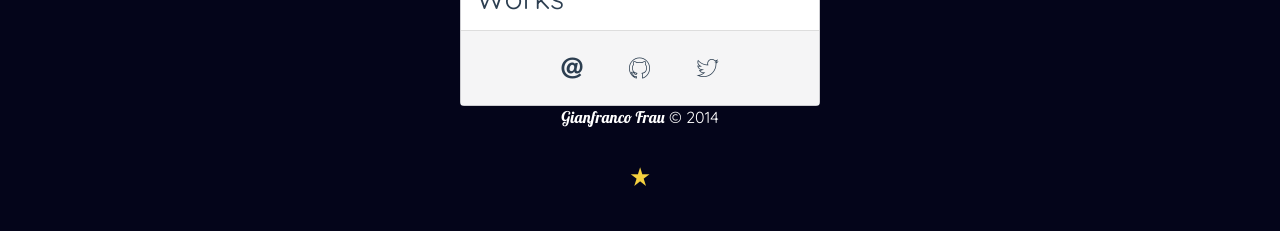
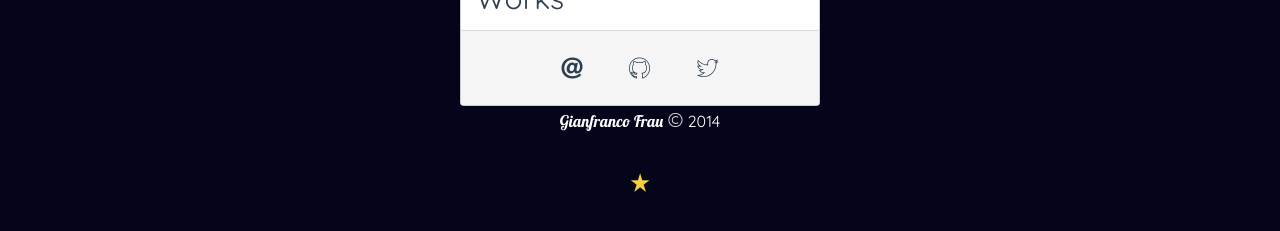
Before and after one commit to GianfrancoFrau/GianfrancoFrau.github.io, a Jekyll site: the page built from index.html, in a window 1280 px wide. Shown: the part 405-636 px from the top of the page. Built offline with Jekyll 4.4.1, drawn with Linux system fonts in a browser that asks for light colours; some web fonts are replaced.

Commit message:
fixing fonts

```diff
--- a/_includes/footer.html
+++ b/_includes/footer.html
@@ -2,9 +2,10 @@
 	<div class="row">
 	<div class="col-sm-4 col-sm-offset-4 text-center">
 		<div id="footer">
-    		<span id="copy" class="lobster">Gianfranco Frau</span> &copy; 2014
+    		<span id="copy" class="lobster">Gianfranco Frau</span>
+    		<a href="https://github.com/GianfrancoFrau/GianfrancoFrau.github.io/blob/master/licence.md" id="licence-link" target="_blank">&copy;</a> 2014
     		<span id="credits" class="text-center">
-    			<a href="#" data-toggle="popover"><i class="ion-star"></i></button>
+    			<a href="#" data-toggle="popover"><i class="ion-star"></i></a>
     		</span>
 		</div>
 	</div>
--- a/_includes/head.html
+++ b/_includes/head.html
@@ -1,6 +1,7 @@
 <head>
     <meta charset="utf-8">
     <meta http-equiv="X-UA-Compatible" content="IE=edge">
+    <meta name="viewport" content="width=device-width, initial-scale=1">
     <title>{% if page.title %}{{ page.title }}{% else %}{{ site.name }}{% endif %}</title>
     <meta name="viewport" content="width=device-width">
     <meta name="description" content="{{ site.description }}">
--- a/assets/css/main.css
+++ b/assets/css/main.css
@@ -93,6 +93,13 @@ a:hover {
 #footer {
   color: white;
 }
+#licence-link {
+  color: #ddd;
+  font-size: 20px;
+}
+#licence-link a:hover {
+  color: white;
+}
 #credits {
   display: block;
   margin-top: 20px;
--- a/index.html
+++ b/index.html
@@ -9,9 +9,8 @@ layout: default
     <li class="clearfix"><a href="#"><span>Works</span> <i class="ion-ios7-arrow-thin-right"></i></a></li>
   </ul>
   <div id="contacts-box" class="text-center">
-    <a href="#"><i class="ion-at"></i></a>
-    <a href="#"><i class="ion-social-github-outline"></i></a>
-    <a href="#"><i class="ion-social-twitter-outline"></i></a>
+    <a href="#" title="Get in touch!"><i class="ion-at"></i></a>
+    <a href="https://github.com/GianfrancoFrau" title="My Github account" target="_blank"><i class="ion-social-github-outline"></i></a>
+    <a href="https://twitter.com/hybridev1" title="My Twitter account" target="_blank"><i class="ion-social-twitter-outline"></i></a>
   </div>
-
 </div>
```
